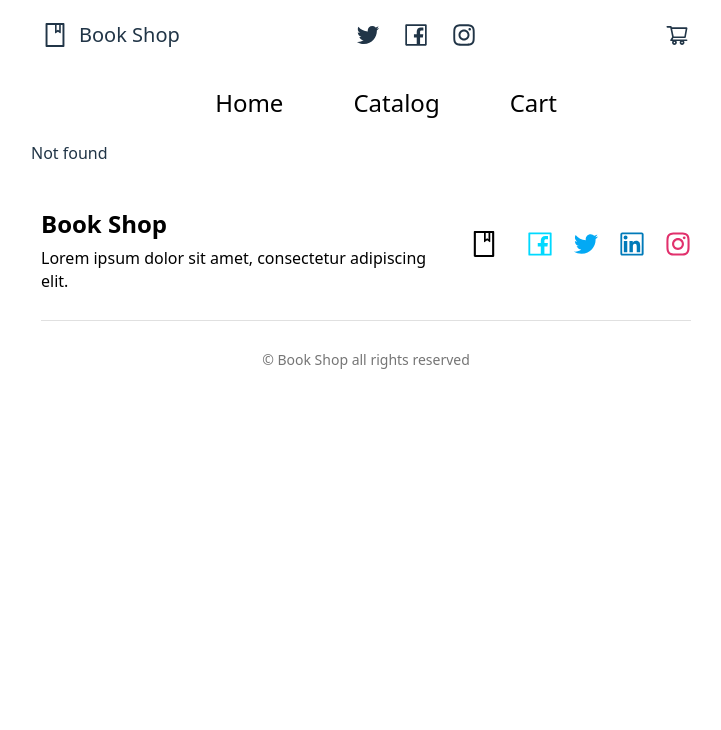
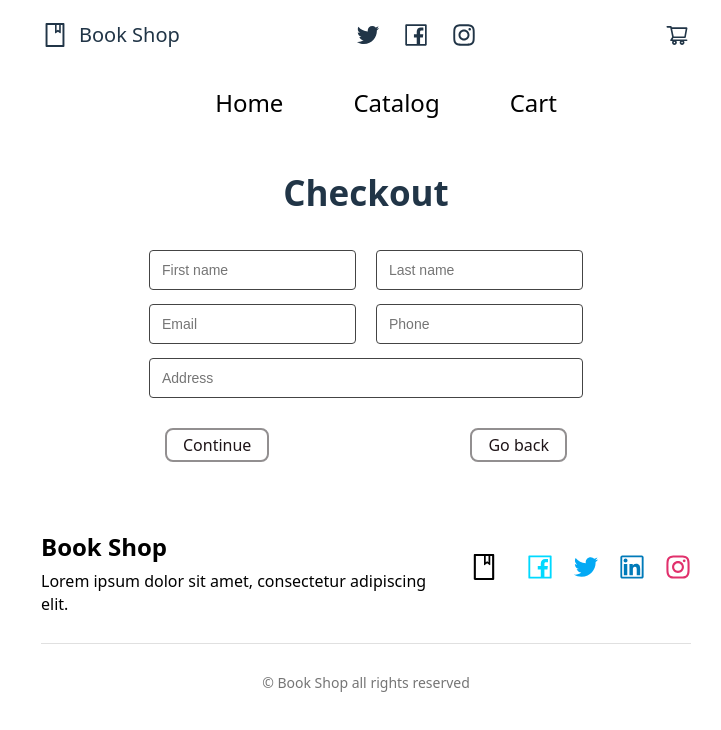
Before and after one commit to IrynaRd/web-development-labs, a React (Vite) app in the folder lab/: page /cart/checkout in a window 1280 px wide. Before the commit this address had no page. Shown: the top 730 px of the page, without its empty margins (274-995 px from the left). Built offline with nearby package versions, Linux system fonts and the light colour scheme.

Commit message:
adding lab 11

```diff
--- a/lab/package.json
+++ b/lab/package.json
@@ -13,12 +13,14 @@
     "@reduxjs/toolkit": "^2.10.1",
     "antd": "^5.27.6",
     "axios": "^1.13.2",
+    "formik": "^2.4.9",
     "react": "^19.1.1",
     "react-dom": "^19.1.1",
     "react-redux": "^9.2.0",
     "react-router-dom": "^7.9.5",
     "redux": "^5.0.1",
-    "styled-components": "^6.1.19"
+    "styled-components": "^6.1.19",
+    "yup": "^1.7.1"
   },
   "devDependencies": {
     "@eslint/js": "^9.36.0",
--- a/lab/src/containers/Cart/Cart.jsx
+++ b/lab/src/containers/Cart/Cart.jsx
@@ -2,14 +2,19 @@ import React, {useState} from "react"
 import {Button} from "../Catalog/Catalog.styled";
 import { BtsWrapper } from "./Cart.styled";
 import CartItem from "./CartItem/CartItem";
-import { useSelector } from "react-redux";
+import { useSelector, useDispatch } from "react-redux";
 import { useNavigate } from 'react-router-dom';
+
 const Cart = () => {
     const cartItems = useSelector((state) => state.cart.items);
     const navigate = useNavigate();
-    const handleBackToCatalog = () => {
+    const handleBack = () => {
         navigate(-1);
     };
+
+    const handleCheckout = () => {
+        navigate(`/cart/checkout`);
+    }
 
     return (
         <>
@@ -19,8 +24,8 @@ const Cart = () => {
 
             ) )}
             <BtsWrapper>
-                <Button onClick={handleBackToCatalog}>Go back</Button>
-                <Button>Continue</Button>
+                <Button onClick={handleBack}>Go back</Button>
+                <Button onClick={handleCheckout}>Continue</Button>
             </BtsWrapper>
         </>
     )
--- /dev/null
+++ b/lab/src/containers/Cart/Checkout/Checkout.jsx
@@ -0,0 +1,172 @@
+import React from "react";
+import { Formik, Form, Field, ErrorMessage } from "formik";
+import * as Yup from "yup";
+import { useNavigate } from "react-router-dom";
+import SuccessImage from "../../../assets/icons/done.png";
+import {Button} from "../../Catalog/Catalog.styled";
+import { FormWrapper, InputWrapper, StyledField, ButtonsWrapper, SuccessWrapper } from "./Checkout.styled";
+import { useSelector, useDispatch } from "react-redux";
+import { clearList } from "../../../states/cartList/cartList";
+
+const ErrorDisplay = ({children}) => {
+    return (
+        <span>
+            {children}
+        </span>
+    )
+};
+
+const Success = () => {
+    const navigate = useNavigate();
+    const handleToCatalog = () => {
+        navigate(`/catalog`);
+    };
+    return (
+        <SuccessWrapper>
+                <img src={SuccessImage} alt="successImg" />
+                <h2>Your order was sent to processing!</h2>
+                <h2>Check your email box for further information.</h2>
+                <Button onClick={handleToCatalog}>Back to Catalog</Button>
+        </SuccessWrapper>
+    )
+}
+
+const Checkout = () => {
+    const navigate = useNavigate();
+    const handleGoBack = () => {
+        navigate(-1);
+    };
+    const dispatch = useDispatch();
+
+
+    const initialValues = {
+        first_name: "",
+        last_name: "",
+        email: "",
+        phone: "",
+        address: "",
+    };
+
+    const validationSchema = Yup.object({
+
+        first_name: Yup.string()
+            .min(3, "Should more than 3 characters")
+            .required("First name is required"),
+        last_name: Yup.string()
+            .min(3, "Should more than 15 characters")
+            .required("Last name is required"),
+        email: Yup.string()
+            .email("Incorrect email format")
+            .required("Email is required"),
+
+        phone: Yup.number()
+            .integer("Only integers")
+            .required("Phone is required"),
+        address: Yup.string()
+            .matches(/вул/gi, "add street to address")
+            .required("Address is required"),
+    });
+
+    const onSubmit = (values, {setSubmitting}) => {
+        setSubmitting(true);
+        localStorage.setItem('checkoutData', JSON.stringify(values));
+
+        setTimeout(() => {
+            console.log("Success submit:", values);
+            setSubmitting(false);
+            navigate(`/cart/checkout/success`);
+            dispatch(clearList());
+        }, 5);
+
+    };
+
+    const cartItems = useSelector((state) => state.cart.items);
+
+    const handleFulfill = (setValues) => {
+        const storedData = localStorage.getItem('checkoutData');
+
+        if (storedData) {
+            try {
+                const parsedData = JSON.parse(storedData);
+                setValues(parsedData);
+            } catch (error) {
+                console.error("Error parsing stored data:", error);
+                localStorage.removeItem('checkoutData');
+            }
+        } else {
+            alert("nothing saved");
+        }
+    };
+
+    return (
+        <div>
+            <FormWrapper>
+                <h1 style= {{textAlign:'center', fontSize: '35px', marginBottom: '37px'}}>Checkout</h1>
+
+                <Formik
+                    initialValues={initialValues}
+                    onSubmit={onSubmit}
+                    validationSchema={validationSchema}
+                >
+                    {({ isValid, isSubmitting, setValues }) => (
+                        <Form>
+                            <InputWrapper>
+
+                                <div className="field">
+                                    <StyledField name="first_name" placeholder="First name" />
+
+                                    <div className="error">
+                                        <ErrorMessage name="first_name" component={ErrorDisplay}/>
+                                    </div>
+                                </div>
+                                <div className="field">
+                                    <StyledField name="last_name" placeholder="Last name" />
+                                    <div className="error">
+                                        <ErrorMessage name="last_name" component={ErrorDisplay} />
+                                    </div>
+                                </div>
+                            </InputWrapper>
+
+                            <InputWrapper>
+                                <div className="field">
+                                    <StyledField name="email" placeholder="Email" type="email" />
+                                    <div className="error">
+                                        <ErrorMessage name="email" component={ErrorDisplay} />
+                                    </div>
+                                </div>
+                                <div className="field">
+                                    <StyledField name="phone" placeholder="Phone" type="phone" />
+                                    <div className="error">
+                                        <ErrorMessage name="phone" component={ErrorDisplay} />
+                                    </div>
+                                </div>
+                            </InputWrapper>
+
+
+                            <div className="field" >
+                                <StyledField name="address" placeholder="Address" type="address" style={{width: "100%"}}/>
+                                <div className="error">
+                                    <ErrorMessage name="address" component={ErrorDisplay} />
+                                </div>
+                            </div>
+
+                            <ButtonsWrapper>
+                                <Button type="submit" disabled={!isValid || isSubmitting}>
+                                        {isSubmitting ? 'error' : 'Continue'}
+                                </Button>
+
+                                <Button onClick={handleGoBack} >Go back</Button>
+                            </ButtonsWrapper>
+                        </Form>
+                    )
+
+                    }
+
+                </Formik>
+            </FormWrapper>
+        </div>
+    )
+}
+
+export {Success};
+export default Checkout;
--- /dev/null
+++ b/lab/src/containers/Cart/Checkout/Checkout.styled.jsx
@@ -0,0 +1,50 @@
+import styled from 'styled-components';
+import { Field } from "formik";
+
+export const FormWrapper = styled.div`
+    display: flex;
+    flex-direction: column;
+    justify-content: center;
+    align-items: center;
+    max-width: 600px;
+    margin: 0 auto;
+    padding: 10px;
+`;
+
+export const InputWrapper = styled.div`
+    display: flex;
+    gap: 20px;
+    width: 100%;
+
+    .field {
+        flex: 1;
+    }
+`;
+
+const FieldStyle = `
+    width: 100%;
+    height: 40px;
+    padding: 8px 12px;
+    border: 1px solid #444444;
+    border-radius: 4px;
+    box-sizing: border-box;
+    font-size: 14px;
+    margin-bottom: 14px;
+`;
+
+export const StyledField = styled(Field)`
+    ${FieldStyle}
+`;
+
+export const ButtonsWrapper = styled.div`
+    display: flex;
+    justify-content: space-between;
+`;
+
+export const SuccessWrapper = styled.div`
+    display: flex;
+    flex-direction: column;
+    align-items: center;
+    justify-content: center;
+    margin: 70px;
+`;
--- a/lab/src/containers/Navigation/Navigation.jsx
+++ b/lab/src/containers/Navigation/Navigation.jsx
@@ -5,6 +5,8 @@ import Home from '../Home/Home';
 import Catalog from "../Catalog/Catalog";
 import Cart from "../Cart/Cart";
 import { ItemWrapper } from "../Catalog/Catalog";
+import Checkout from "../Cart/Checkout/Checkout";
+import { Success } from "../Cart/Checkout/Checkout";
 
 const Navigation = () => (
     <Router>
@@ -25,6 +27,8 @@ const Navigation = () => (
                 <Route path="/catalog" element={<Catalog />} />
                 <Route path="/catalog/:bookId" element={<ItemWrapper />} />
                 <Route path="/cart" element={<Cart />} />
+                <Route path="/cart/checkout" element={<Checkout />}/>
+                <Route path="/cart/checkout/success" element={<Success />}/>
                 <Route path="/" element={<Home />} />
                 <Route path="*" element={<div>Not found</div>} />
             </Routes>
--- a/lab/src/states/cartList/cartList.js
+++ b/lab/src/states/cartList/cartList.js
@@ -78,9 +78,13 @@ const cartSlice = createSlice({
             state.items = state.items.filter(item => !(item.book.id === id && item.book.cover === cover));
             console.log("deleted");
             console.log(state.items);
+        },
+
+        clearList: (state) => {
+            state.items = [];
         }
     }
 });
 
-export const {addItemToCart, updateAmount, removeItem} = cartSlice.actions;
+export const {addItemToCart, updateAmount, removeItem, clearList} = cartSlice.actions;
 export default cartSlice.reducer;
```
Also changed, not shown: lab/src/assets/icons/done.png (added), 1 other file (tests, documents, lock files or other folders).
